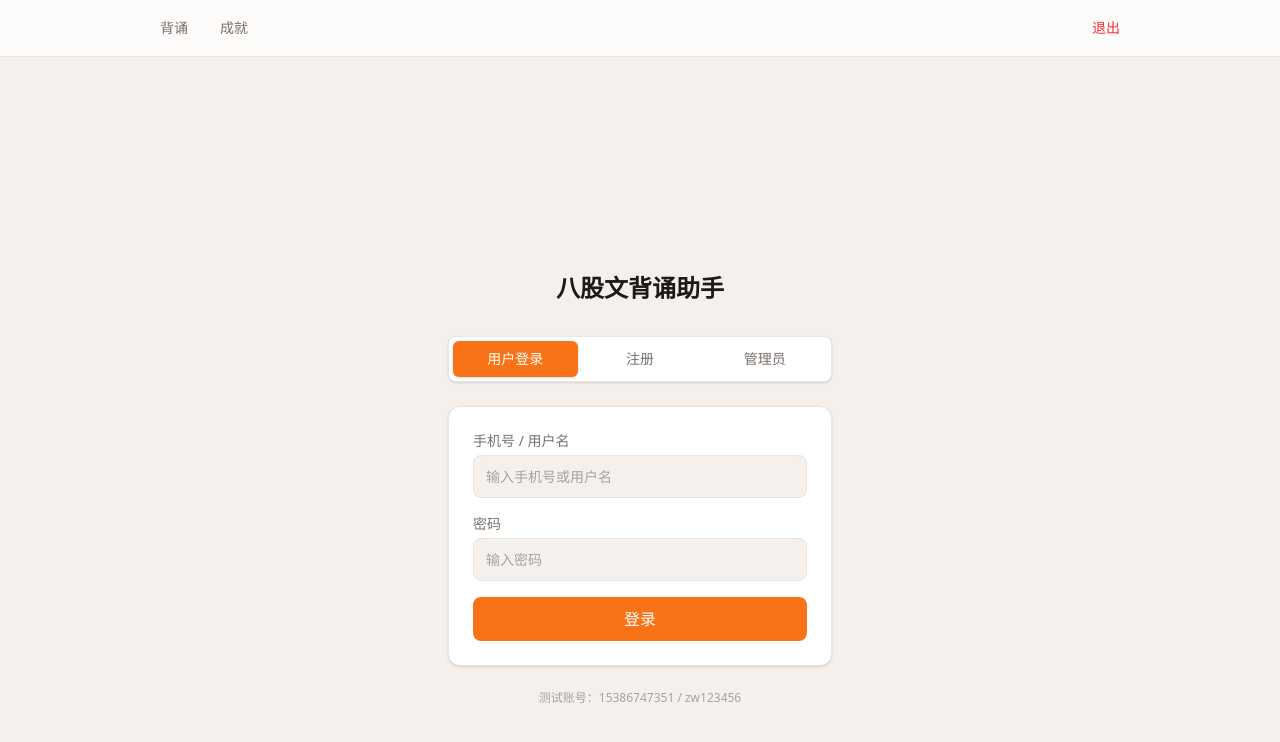
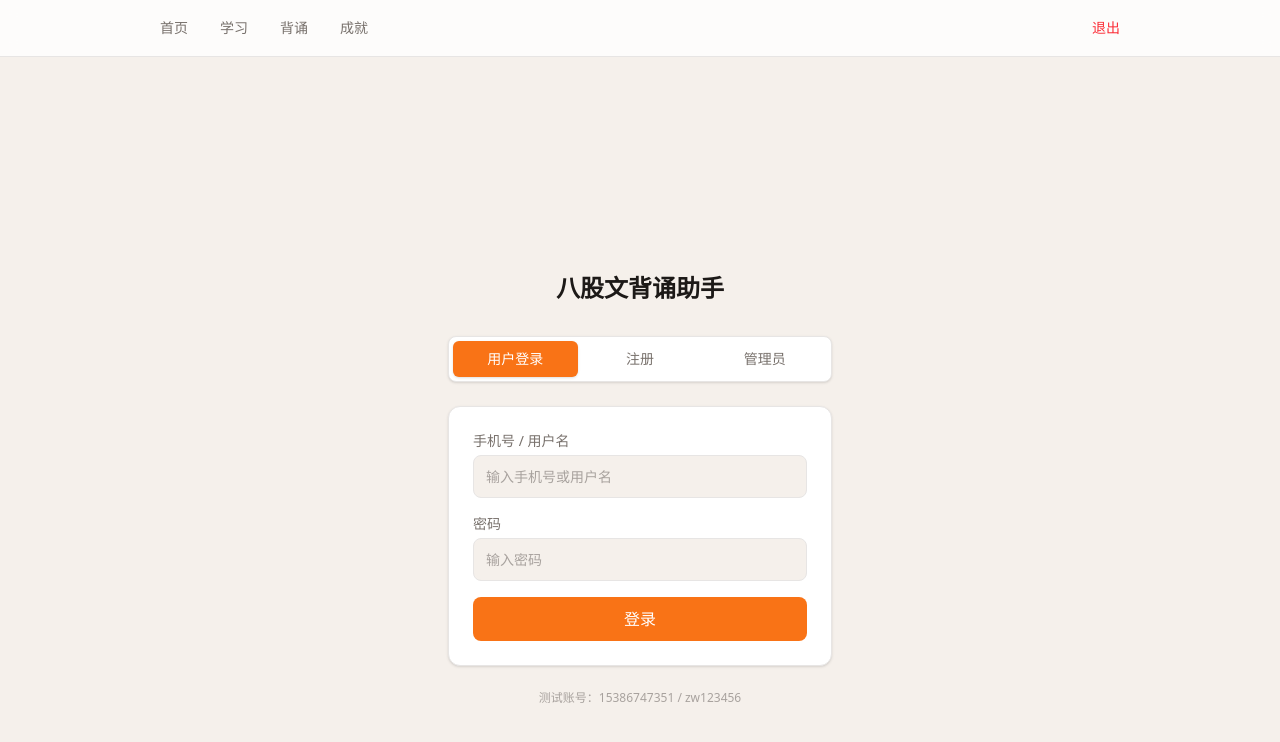
Before and after one commit to zwztms/recite, a Vue app in the folder frontend/: page /login in a window 1280 px wide. Shown: the top 742 px of the page. Built offline with nearby package versions, Linux system fonts and the light colour scheme; sample sign-in values are in the browser's storage.

Commit message:
phase16: 导航收尾 — 首页+学习入口 + 登录跳转 /home

```diff
--- a/frontend/src/App.vue
+++ b/frontend/src/App.vue
@@ -3,6 +3,12 @@
     <!-- 导航栏 -->
     <nav v-if="auth.isLoggedIn" class="bg-white/80 backdrop-blur border-b border-border sticky top-0 z-50">
       <div class="max-w-5xl mx-auto flex items-center h-14 px-4">
+        <router-link to="/home"
+          class="px-4 py-2 text-sm text-text-secondary rounded-lg hover:text-text-primary hover:bg-coral-light transition-colors"
+          active-class="!text-coral !bg-coral-light font-semibold">首页</router-link>
+        <router-link to="/learn"
+          class="px-4 py-2 text-sm text-text-secondary rounded-lg hover:text-text-primary hover:bg-coral-light transition-colors"
+          active-class="!text-coral !bg-coral-light font-semibold">学习</router-link>
         <router-link to="/recite"
           class="px-4 py-2 text-sm text-text-secondary rounded-lg hover:text-text-primary hover:bg-coral-light transition-colors"
           active-class="!text-coral !bg-coral-light font-semibold">背诵</router-link>
@@ -13,10 +19,7 @@
         <template v-if="auth.isAdmin">
           <router-link to="/admin/modules"
             class="px-4 py-2 text-sm text-text-secondary rounded-lg hover:text-text-primary hover:bg-coral-light transition-colors"
-            active-class="!text-coral !bg-coral-light font-semibold">模块管理</router-link>
-          <router-link to="/admin/monitor"
-            class="px-4 py-2 text-sm text-text-secondary rounded-lg hover:text-text-primary hover:bg-coral-light transition-colors"
-            active-class="!text-coral !bg-coral-light font-semibold">运维监控</router-link>
+            active-class="!text-coral !bg-coral-light font-semibold">管理</router-link>
         </template>
 
         <button @click="logout" class="ml-auto px-4 py-2 text-sm text-red-500 rounded-lg hover:bg-red-50 transition-colors">
--- a/frontend/src/router/index.js
+++ b/frontend/src/router/index.js
@@ -30,6 +30,11 @@ const routes = [
     component: () => import('../views/HomePage.vue'),
     meta: { auth: true }
   },
+  {
+    path: '/learn',
+    component: () => import('../views/CardLearn.vue'),
+    meta: { auth: true }
+  },
   { path: '/', redirect: '/home' },
   { path: '/:pathMatch(.*)*', redirect: '/home' }
 ]
--- a/frontend/src/views/Login.vue
+++ b/frontend/src/views/Login.vue
@@ -134,7 +134,7 @@ async function handleLogin() {
   loading.value = true
   try {
     await auth.login(form.account, form.password)
-    router.push('/recite')
+    router.push('/home')
   } catch (e) {
     error.value = e.message || '登录失败'
   } finally {
@@ -157,7 +157,7 @@ async function handleRegister() {
   loading.value = true
   try {
     await auth.register(phone, form.password, form.nickname.trim())
-    router.push('/recite')
+    router.push('/home')
   } catch (e) {
     error.value = e.message || '注册失败'
   } finally {
@@ -171,7 +171,7 @@ async function handleAdminLogin() {
   loading.value = true
   try {
     await auth.adminLogin(form.username, form.password)
-    router.push('/recite')
+    router.push('/home')
   } catch (e) {
     error.value = e.message || '登录失败'
   } finally {
```
